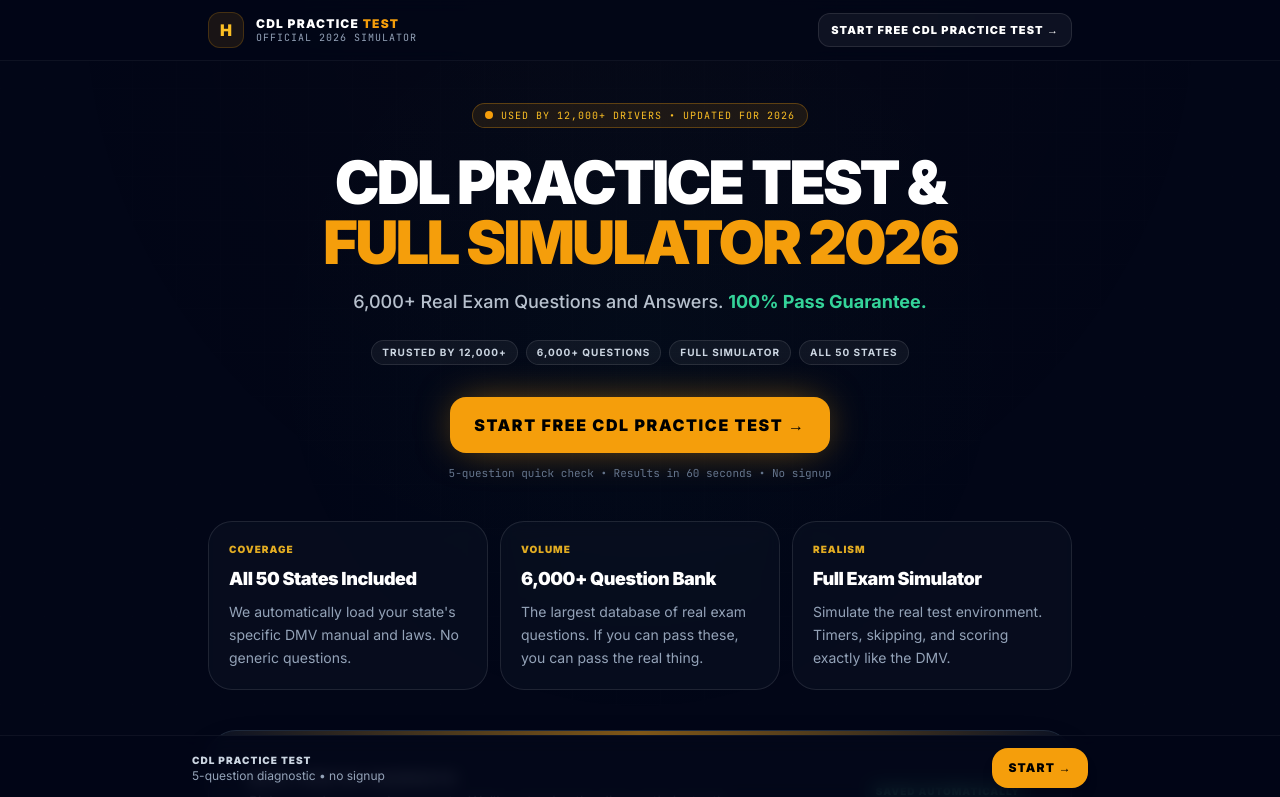
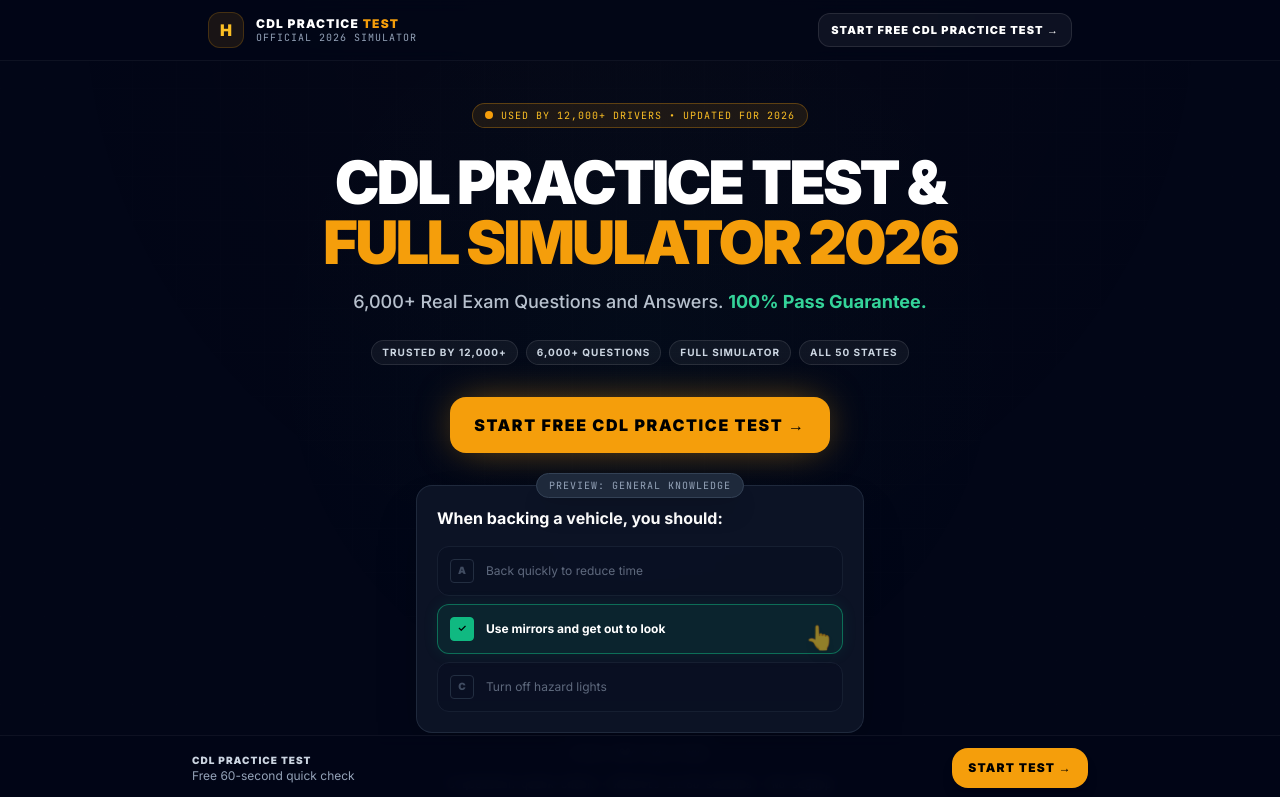
Before and after one commit to ismaelngoie/cdlpracticetest, a Next.js app: page / in a window 1280 px wide. Shown: the top 797 px of the page. Built offline with nearby package versions, Linux system fonts and the light colour scheme.

Commit message:
Update page.tsx

```diff
--- a/app/page.tsx
+++ b/app/page.tsx
@@ -34,6 +34,72 @@ type StoredConfig = {
   endorsements: Endorsement[];
   userState: string;
   updatedAt: number;
+};
+
+// --- HELPER COMPONENTS ---
+
+// The "Head Nod" Demo Component - Auto-plays to build confidence
+const DemoQuestionCard = () => {
+  return (
+    <div className="relative w-full max-w-md mx-auto mt-8 mb-4 pointer-events-none select-none">
+      {/* Label */}
+      <div className="absolute -top-3 left-1/2 -translate-x-1/2 px-3 py-1 bg-slate-800 border border-slate-700 rounded-full text-[10px] font-mono text-slate-400 uppercase tracking-widest z-10 whitespace-nowrap shadow-xl">
+        Preview: General Knowledge
+      </div>
+
+      {/* Card Body */}
+      <div className="bg-slate-900/80 backdrop-blur border border-slate-700/50 rounded-2xl p-5 shadow-2xl overflow-hidden relative">
+        {/* The Question */}
+        <div className="text-sm md:text-base font-bold text-white mb-4 leading-relaxed text-left">
+          When backing a vehicle, you should:
+        </div>
+
+        {/* The Options */}
+        <div className="space-y-2">
+          {/* Option A */}
+          <div className="p-3 rounded-xl border border-slate-800 bg-slate-950/30 opacity-60">
+            <div className="flex items-center gap-3">
+              <div className="w-6 h-6 rounded border border-slate-700 flex items-center justify-center text-[10px] text-slate-500 font-black">A</div>
+              <div className="text-xs text-slate-400">Back quickly to reduce time</div>
+            </div>
+          </div>
+
+          {/* Option B (The Winner) */}
+          <div className="relative p-3 rounded-xl border border-emerald-500/50 bg-emerald-500/10 shadow-[0_0_15px_rgba(16,185,129,0.1)]">
+            <div className="flex items-center gap-3">
+              <div className="w-6 h-6 rounded border border-emerald-500 bg-emerald-500 flex items-center justify-center text-[10px] text-black font-black">
+                ✓
+              </div>
+              <div className="text-xs font-bold text-white">Use mirrors and get out to look</div>
+            </div>
+
+            {/* Animated Finger/Cursor */}
+            <motion.div
+              initial={{ opacity: 0, x: 20, y: 20 }}
+              animate={{ opacity: [0, 1, 1, 0], x: [20, 0, 0, 20], y: [20, 0, 0, 20] }}
+              transition={{ duration: 2.5, repeat: Infinity, repeatDelay: 3, ease: "easeInOut" }}
+              className="absolute bottom-2 right-4 text-2xl z-20 drop-shadow-lg"
+            >
+              👆
+            </motion.div>
+          </div>
+
+          {/* Option C */}
+          <div className="p-3 rounded-xl border border-slate-800 bg-slate-950/30 opacity-60">
+            <div className="flex items-center gap-3">
+              <div className="w-6 h-6 rounded border border-slate-700 flex items-center justify-center text-[10px] text-slate-500 font-black">C</div>
+              <div className="text-xs text-slate-400">Turn off hazard lights</div>
+            </div>
+          </div>
+        </div>
+      </div>
+
+      {/* Caption */}
+      <div className="text-center mt-3 text-[10px] text-slate-500 font-mono">
+        Actual 2026 Exam Format
+      </div>
+    </div>
+  );
 };
 
 function safeParseJSON<T>(value: string | null): T | null {
@@ -235,6 +301,7 @@ export default function Home() {
           </div>
 
           <div className="flex flex-col sm:flex-row gap-3 justify-center">
+            {/* UPDATED: High Conversion Button Text */}
             <button
               onClick={scrollToConfigurator}
               className="px-6 py-4 rounded-2xl bg-amber-500 hover:bg-amber-400 text-black font-black uppercase tracking-widest shadow-[0_0_40px_-10px_rgba(245,158,11,0.65)] transition active:scale-[0.99]"
@@ -243,7 +310,18 @@ export default function Home() {
             </button>
           </div>
 
-          <div className="mt-3 text-[11px] text-slate-500 font-mono">5-question quick check • Results in 60 seconds • No signup</div>
+          {/* NEW: The "Head Nod" Demo Card */}
+          <motion.div
+            initial={{ opacity: 0, scale: 0.95 }}
+            animate={{ opacity: 1, scale: 1 }}
+            transition={{ delay: 0.2 }}
+          >
+            <DemoQuestionCard />
+          </motion.div>
+
+          <div className="mt-3 text-[11px] text-slate-500 font-mono">
+            5-question quick check • Results in 60 seconds • No signup
+          </div>
         </motion.div>
 
         {/* VALUE STRIP */}
@@ -543,15 +621,17 @@ export default function Home() {
                 <div className="text-[10px] font-black uppercase tracking-widest text-slate-300">
                   CDL Practice Test
                 </div>
+                {/* UPDATED: Matches user intent */}
                 <div className="text-xs text-slate-400">
-                  5-question diagnostic • no signup
+                  Free 60-second quick check
                 </div>
               </div>
               <button
                 onClick={scrollToConfigurator}
                 className="px-4 py-3 rounded-2xl bg-amber-500 hover:bg-amber-400 text-black font-black text-xs uppercase tracking-widest shadow-lg active:scale-95 transition"
               >
-                Start →
+                {/* UPDATED: Clearer action */}
+                Start Test →
               </button>
             </div>
           </motion.div>
```
